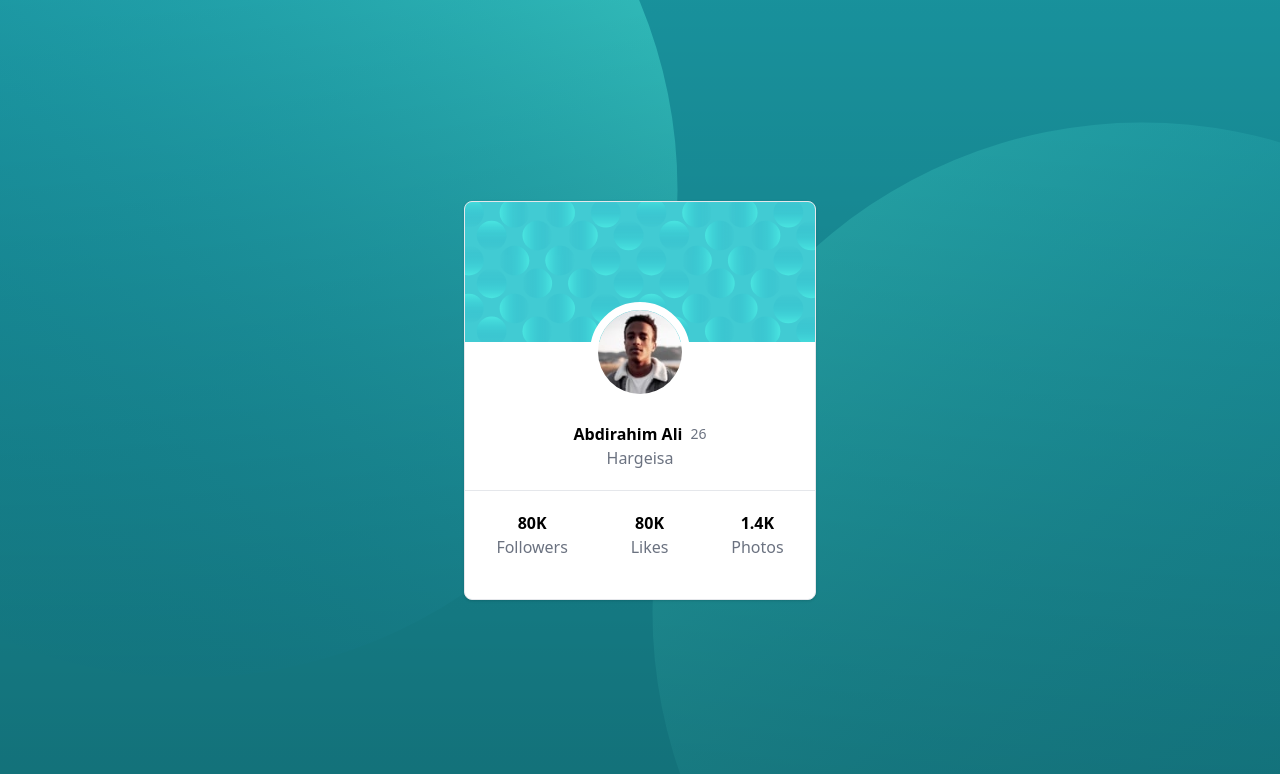
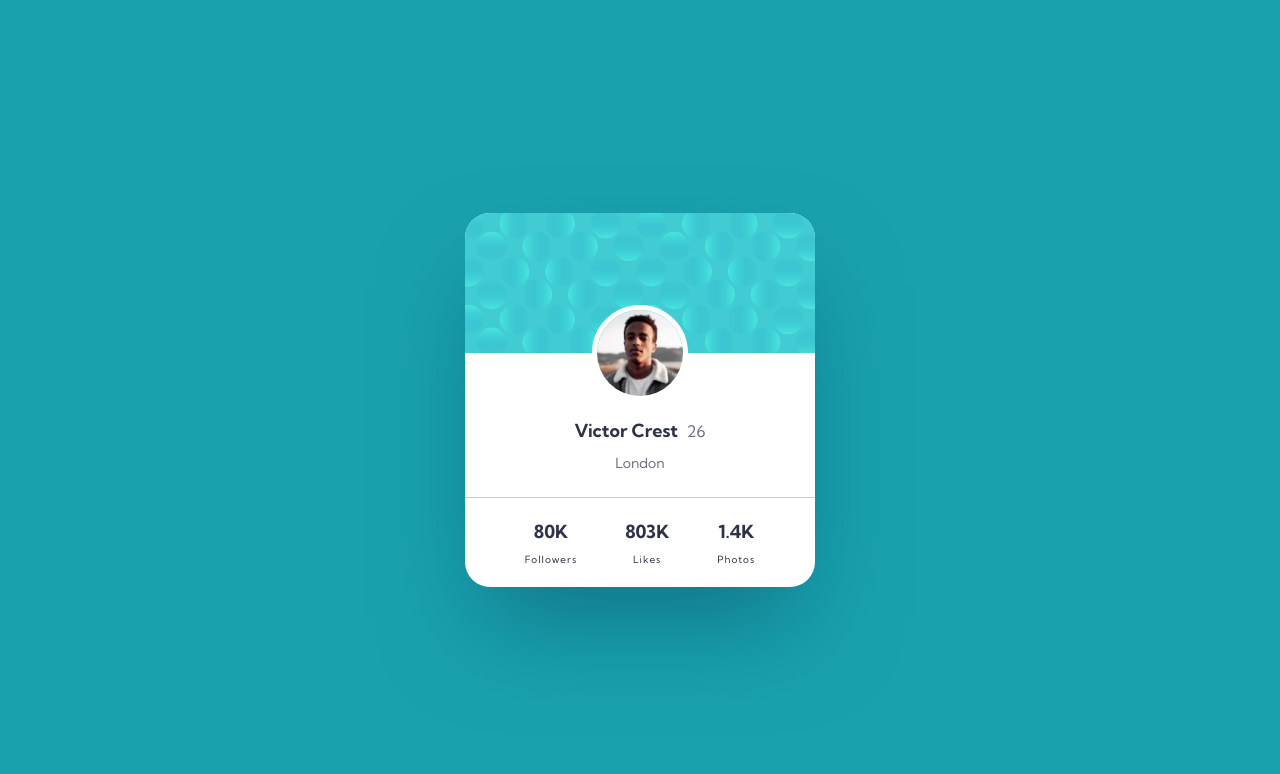
Before and after one commit to asad102/profile_card, a plain HTML site: page index.html in a window 1280 px wide. Drawn offline with Linux system fonts and the light colour scheme.

Commit message:
new profile card

```diff
--- /dev/null
+++ b/assets/css/input.css
@@ -0,0 +1,3 @@
+@tailwind base;
+@tailwind components;
+@tailwind utilities;
--- a/index.html
+++ b/index.html
@@ -1,47 +1,45 @@
 <!DOCTYPE html>
 <html lang="en">
 <head>
-    <meta charset="UTF-8">
-    <meta name="viewport" content="width=device-width, initial-scale=1.0">
-    <title>Profile card component</title>
-    <!-- favico -->
-    <link rel="shortcut icon" href="img/favicon-32x32.png" type="image/x-icon">
-    <!-- tailwindcss  -->
-    <link rel="stylesheet" href="css/style.css">
+  <meta charset="UTF-8">
+  <meta name="viewport" content="width=device-width, initial-scale=1.0"> <!-- displays site properly based on user's device -->
+  <link href="https://fonts.googleapis.com/css2?family=Kumbh+Sans:wght,YOPQ@100..900,186&display=swap" rel="stylesheet">
+  <link rel="icon" type="image/png" sizes="32x32" href="./assets/img/favicon-32x32.png">
+  <title>Frontend Mentor | Profile card component</title>
+  <link rel="stylesheet" href="./assets/css/style.css">
 </head>
-<body class="bg-[#1ba1ad]">
-    <section style="background: linear-gradient(rgba(0,0,0,0.1), rgba(0,0,0,0.3)), url('img/bg-pattern-top.svg') top -300px left -300px no-repeat ,url('img/bg-pattern-bottom.svg') bottom -300px right -350px no-repeat;">
-        <div class="min-h-screen mx-auto flex flex-col gap-6 max-w-md justify-center items-center">
-            <div class="bg-white border border-gray-200 rounded-lg shadow overflow-hidden dark:bg-gray-800 hover:bg-gray-100">
-                <img class="w-full object-cover" src="img/bg-pattern-card.svg" alt="">
-                <div class="flex justify-center items-center -mt-10">
-                    <img class="w-[100px] h-[100px] rounded-full border-white border-[8px] bg-clip-border" src="img/image-victor.jpg" alt="">
+<body>
+    <main class="bg-Darkcyan font-Kumbh min-h-screen flex justify-center items-center text-center">
+        <article class="bg-White max-w-screen-max rounded-[25px]  shadow-cardshadow overflow-hidden ">
+            <img src="./assets/img/bg-pattern-card.svg" alt="" class=" ">
+            <div class="profile flex flex-col items-center">
+                <img src="./assets/img/image-victor.jpg" alt="" srcset="" class="w-24 h-24 rounded-full border-[5px] border-White -mt-12">
+            </div>
+            <div class="name flex gap-[9px] justify-center items-center mt-4">
+                <span class="text-blue-dark font-bold text-lg">Victor Crest</span>
+                <span class="text-blue-graylish text">26</span>
+            </div>
+            <p class="text-blue-graylish text-sm mt-2 mb-6">London</p>
+            <hr class="border-Darkgray text-Darkcyan bg-Darkcyan opacity-50">
+            <div class="flex justify-center gap-12 text-blue-dark py-5">
+                <div class="followers flex flex-col gap-1.5 ">
+                    <span class="font-bold text-lg">80K</span>
+                    <span class="text-[10px] tracking-widest">Followers</span>
                 </div>
-                <div class="flex flex-col text-center py-5">
-                    <div class="flex justify-center space-x-2 items-center">
-                        <h3 class="font-bold">Abdirahim Ali</h3>
-                        <span class="text-sm text-gray-500"> 26</span>
-                    </div>
-                    <div class="text-gray-500">Hargeisa</div>
+                <div class="Likes flex flex-col gap-1.5 ">
+                    <span class="font-bold text-lg">803K</span>
+                    <span class="text-[10px] tracking-widest">Likes</span>
                 </div>
-                <hr>
-                <div class="flex justify-around pb-10 pt-5 text-center">
-
-                    <div class="facebook">
-                        <h2 class="font-bold">80K</h2>
-                        <span class="text-gray-500 leading-4">Followers</span>
-                    </div>
-                    <div class="twitter">
-                        <h2 class="font-bold">80K</h2>
-                        <span class="text-gray-500 leading-4">Likes</span>
-                    </div>
-                    <div class="instagram">
-                        <h2 class="font-bold">1.4K</h2>
-                        <span class="text-gray-500 leading-4">Photos</span>
-                    </div>
+                <div class="Photos flex flex-col gap-1.5 ">
+                    <span class="font-bold text-lg">1.4K</span>
+                    <span class="text-[10px] tracking-widest">Photos</span>
                 </div>
             </div>
-        </div>
-    </section>
+        </article>
+    </main>
+  <!-- <div class="attribution">
+    Challenge by <a href="https://www.frontendmentor.io?ref=challenge" target="_blank">Frontend Mentor</a>.
+    Coded by <a href="#">Your Name Here</a>.
+  </div> -->
 </body>
 </html>
```
Also changed, not shown: assets/css/style.css (added), assets/img/Screenshot.png (added), assets/img/bg-pattern-bottom.svg (added), assets/img/bg-pattern-card.svg (added), assets/img/bg-pattern-top.svg (added), assets/img/favicon-32x32.png (added), assets/img/image-victor.jpg (added), 1 other file.
